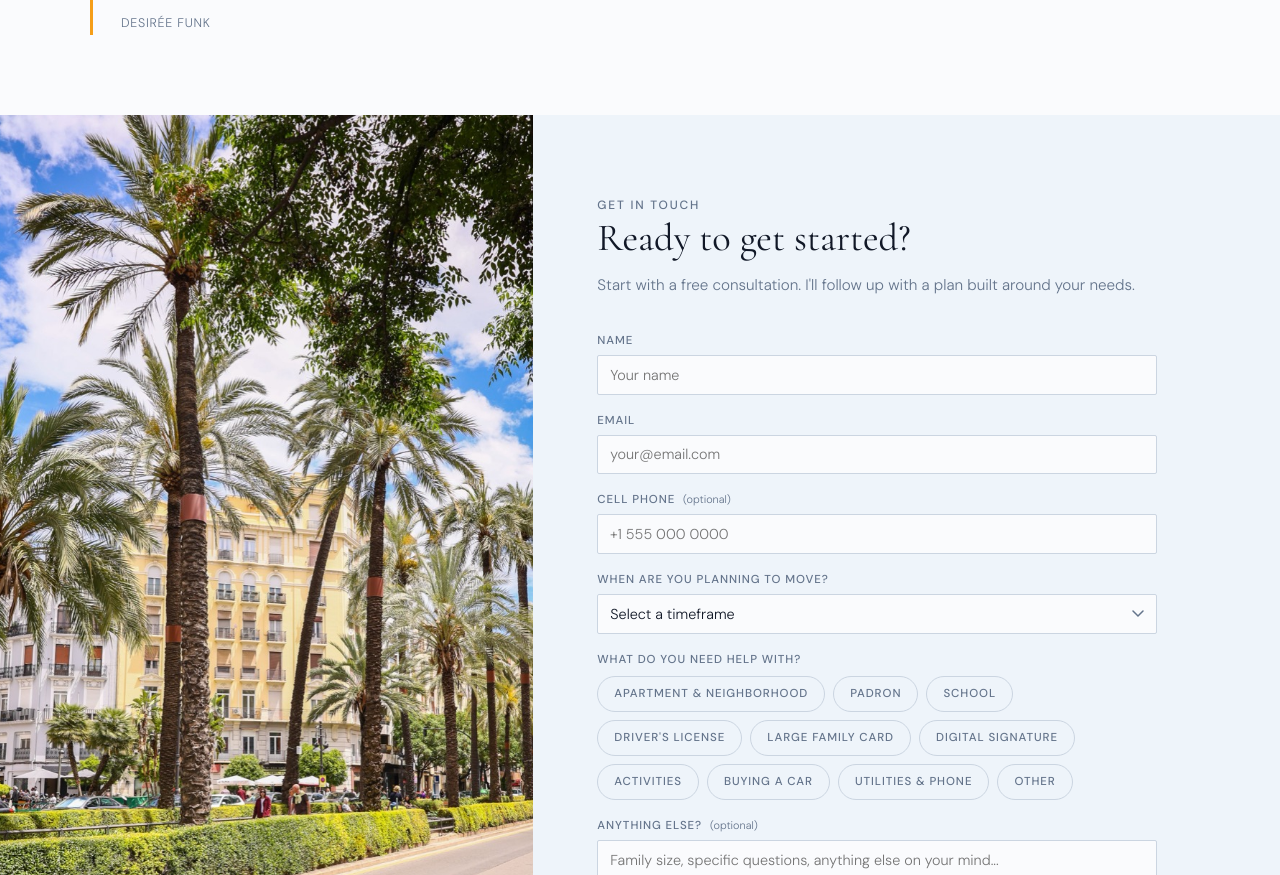
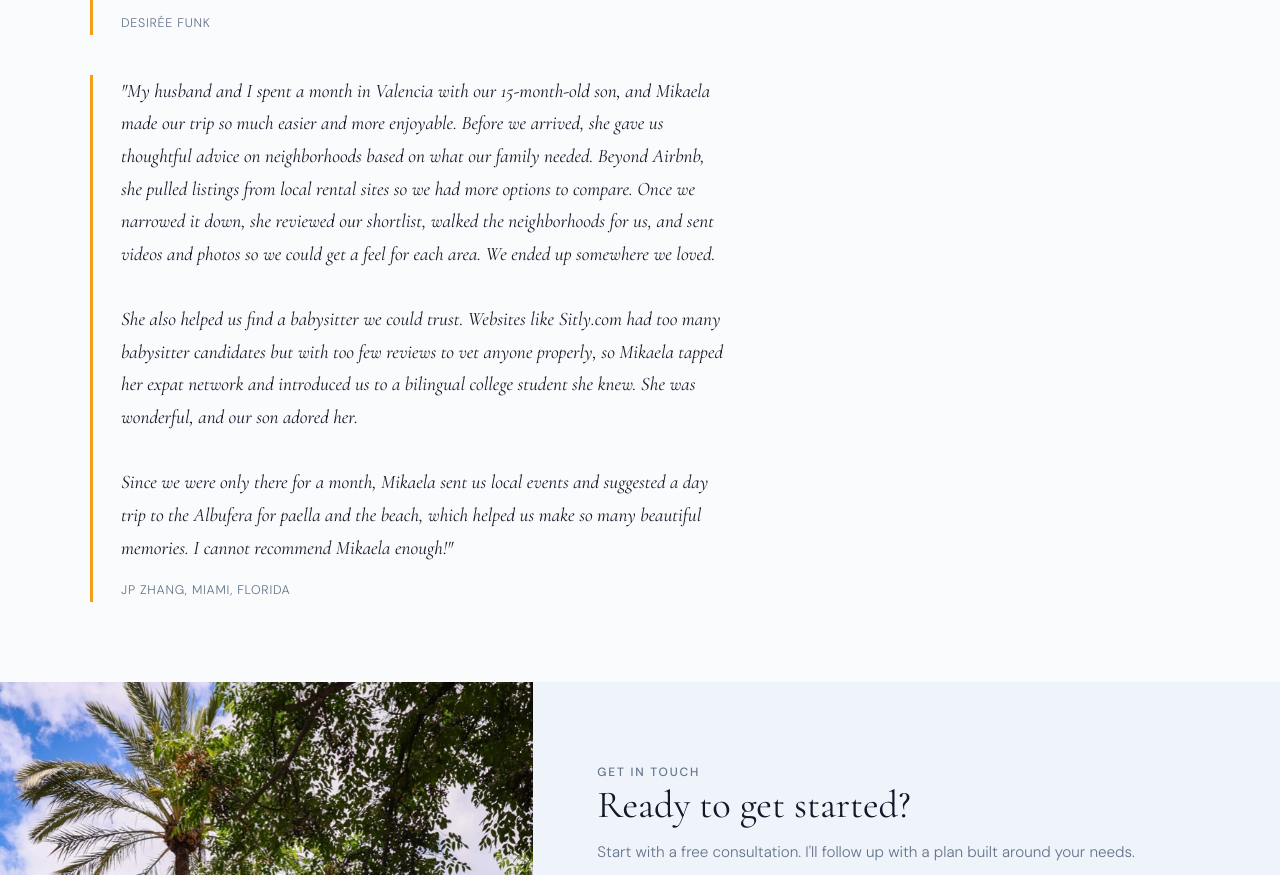
Before and after one commit to mikaelalarson-sys/turia-ventures, a plain HTML site: page index.html in a window 1280 px wide. Shown: the part 3470-4345 px from the top of the page. Drawn offline with nearby package versions, Linux system fonts and the light colour scheme.

Commit message:
Add JP Zhang testimonial to testimonials section
Co-Authored-By: Claude Sonnet 4.6 <noreply@anthropic.com>

```diff
--- a/index.html
+++ b/index.html
@@ -836,6 +836,14 @@
         <blockquote>"Mikaela recently assisted my high school aged daughter's move to Valencia for a foreign exchange experience. Spain has an overwhelming amount of hoops to jump through! But Mikaela was so knowledgeable about Spain's requirements, walked us through everything, and did the heavy lifting for us. She visited the local municipal building and prospective school numerous times to inquire about our specific situation and submit documents. She kindly updated me on documents I needed to obtain on my end. She encouraged me through the process, and made it feel doable. We literally could not have done it without her!"</blockquote>
         <cite>Desirée Funk</cite>
       </div>
+      <div class="testimonial">
+        <blockquote>"My husband and I spent a month in Valencia with our 15-month-old son, and Mikaela made our trip so much easier and more enjoyable. Before we arrived, she gave us thoughtful advice on neighborhoods based on what our family needed. Beyond Airbnb, she pulled listings from local rental sites so we had more options to compare. Once we narrowed it down, she reviewed our shortlist, walked the neighborhoods for us, and sent videos and photos so we could get a feel for each area. We ended up somewhere we loved.
+        <br><br>
+        She also helped us find a babysitter we could trust. Websites like Sitly.com had too many babysitter candidates but with too few reviews to vet anyone properly, so Mikaela tapped her expat network and introduced us to a bilingual college student she knew. She was wonderful, and our son adored her.
+        <br><br>
+        Since we were only there for a month, Mikaela sent us local events and suggested a day trip to the Albufera for paella and the beach, which helped us make so many beautiful memories. I cannot recommend Mikaela enough!"</blockquote>
+        <cite>JP Zhang, Miami, Florida</cite>
+      </div>
     </div>
   </div>
 </section>
```
